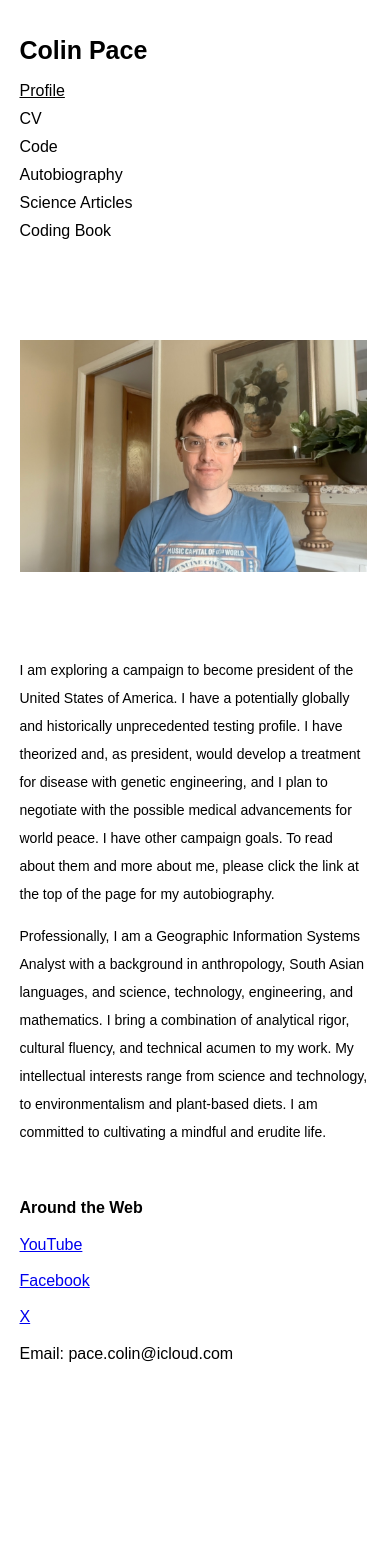
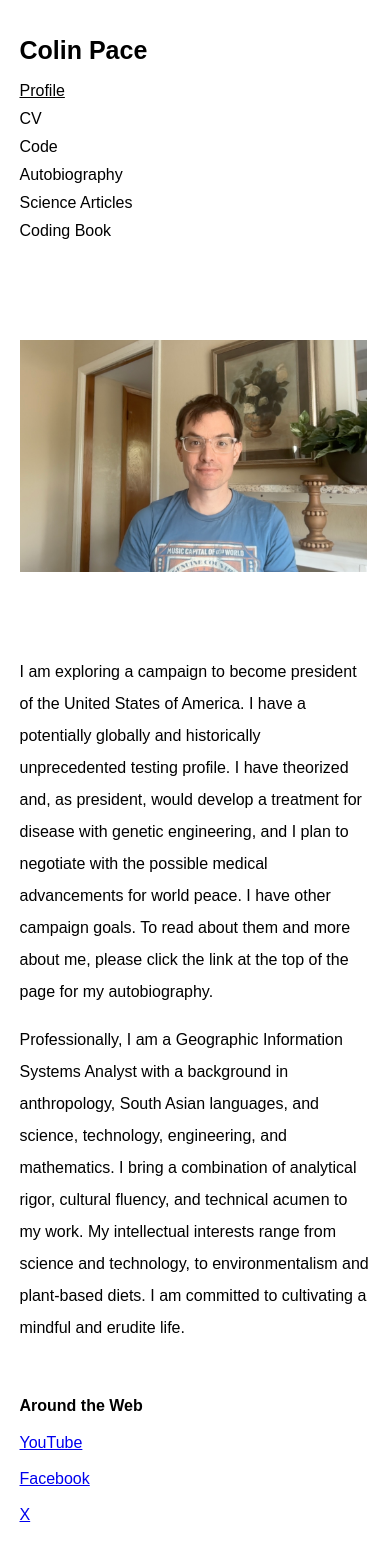
Before and after one commit to Colin-Pace/Portfolio, a React (Create React App) app: page / in a window 390 px wide. Shown: the top 1541 px of the page. Before the commit the page ends 1466 px from the top, so only its background shows below. Built offline with nearby package versions, Linux system fonts and the light colour scheme.

Commit message:
edited css of profile page

```diff
--- a/src/Profile.css
+++ b/src/Profile.css
@@ -23,16 +23,8 @@
 }
 
 @media (max-width: 580px) {
-  /* .profileText, .lastText {
-    font-size: 14px;
-  }
-
-  #yTLink {
+  #firstParagraph, #lastText {
     font-size: 16px;
-  } */
-
-  #firstParagraph, #lastText {
-    font-size: 14px;
     line-height: 200%;
   }
 }
```
